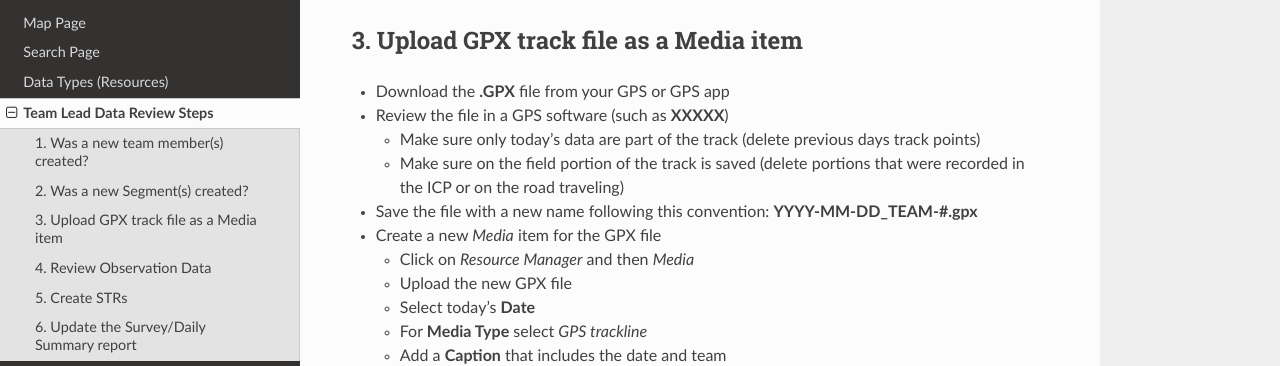
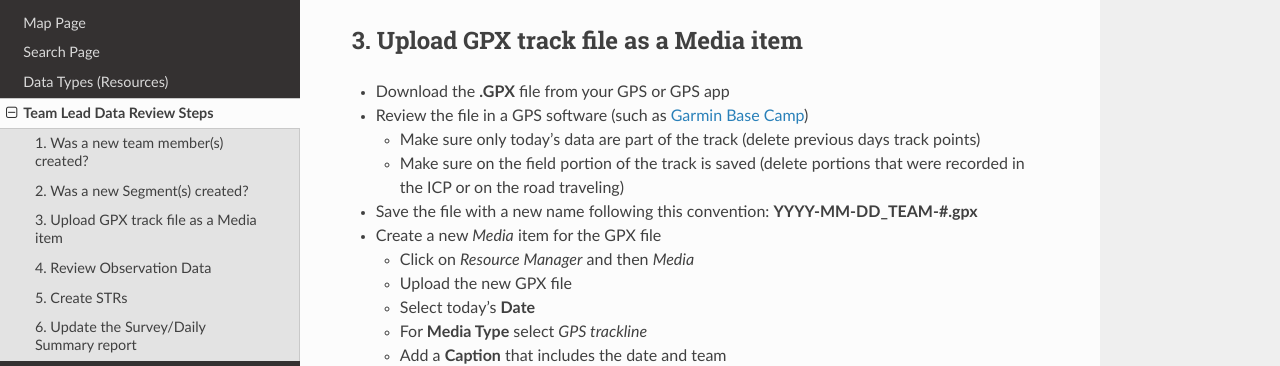
Before and after one commit to agraham/PRISM_rtd, a Sphinx documentation site: the page built from docs/teamlead.rst, in a window 1280 px wide and 900 px high, scrolled down 864 px. Shown: the part 152-518 px from the top of the window. Built offline with Sphinx 7.4.7 and the Read the Docs theme 2.0.0, drawn with Linux system fonts in a browser that asks for light colours.

Commit message:
Update teamlead.rst

```diff
--- a/docs/teamlead.rst
+++ b/docs/teamlead.rst
@@ -36,7 +36,7 @@ If a new Segment(s) was created during the Survey add additional information to
 -----------------------------------------
 
 - Download the **.GPX** file from your GPS or GPS app
-- Review the file in a GPS software (such as **XXXXX**)
+- Review the file in a GPS software (such as `Garmin Base Camp <http://www.garmin.com/en-US/shop/downloads/basecamp>`_)
 
   * Make sure only today's data are part of the track (delete previous days track points)
   * Make sure on the field portion of the track is saved (delete portions that were recorded in the ICP or on the road traveling)
```
